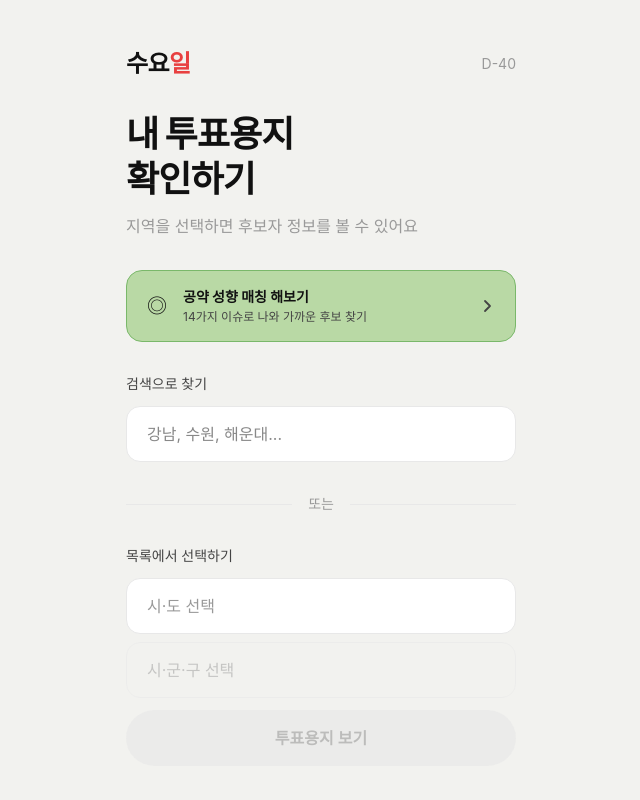
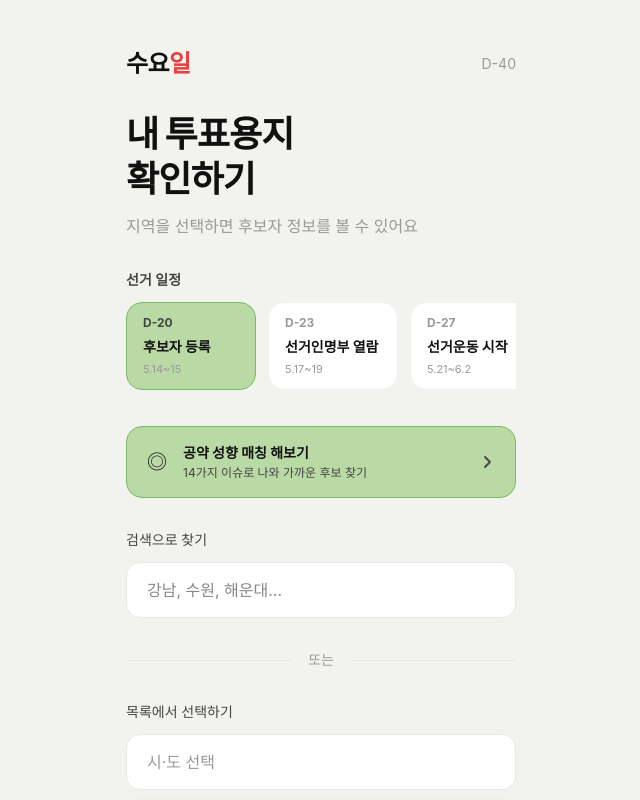
Before and after one commit to gandalee/suyo, a Next.js app: page / in a window 1280 px wide. Shown: the top 800 px of the page, without its empty margins (319-959 px from the left). Built offline with nearby package versions, Linux system fonts and the light colour scheme; a web font is replaced by a local one.

Commit message:
feat: add election timeline to main page
2026 지방선거 주요 일정 가로 스크롤 타임라인.
D-day 카운트, 다음 이벤트 하이라이트, 선거일 강조 표시.

Co-Authored-By: Claude Sonnet 4.6 <noreply@anthropic.com>

```diff
--- a/app/page.tsx
+++ b/app/page.tsx
@@ -8,6 +8,101 @@ import {
   SIGUNGU_BY_SIDO,
   type District,
 } from "@/src/data/districts";
+
+const MILESTONES = [
+  { date: "2026-05-14", label: "후보자 등록", sub: "5.14~15" },
+  { date: "2026-05-17", label: "선거인명부 열람", sub: "5.17~19" },
+  { date: "2026-05-21", label: "선거운동 시작", sub: "5.21~6.2" },
+  { date: "2026-05-29", label: "사전투표", sub: "5.29~30 · 오전6시~오후6시" },
+  { date: "2026-06-03", label: "선거일", sub: "오전6시~오후6시", highlight: true },
+];
+
+function ElectionTimeline() {
+  const today = new Date();
+  today.setHours(0, 0, 0, 0);
+
+  // 가장 가까운 다음 이벤트 인덱스
+  const nextIdx = MILESTONES.findIndex((m) => new Date(m.date) >= today);
+
+  return (
+    <div>
+      <p className="text-sm font-semibold mb-3" style={{ color: "var(--ink2)" }}>
+        선거 일정
+      </p>
+      <div
+        className="flex gap-3 overflow-x-auto pb-1"
+        style={{ scrollbarWidth: "none" }}
+      >
+        {MILESTONES.map((m, i) => {
+          const mDate = new Date(m.date);
+          mDate.setHours(0, 0, 0, 0);
+          const diffMs = mDate.getTime() - today.getTime();
+          const diffDays = Math.ceil(diffMs / 86400000);
+          const isPast = diffDays < 0;
+          const isNext = i === nextIdx;
+          const isHighlight = m.highlight;
+
+          return (
+            <div
+              key={m.date}
+              className="flex-shrink-0 flex flex-col gap-1.5 px-4 py-3 rounded-2xl"
+              style={{
+                minWidth: 130,
+                background: isHighlight && !isPast
+                  ? "var(--ink)"
+                  : isNext
+                  ? "var(--green)"
+                  : isPast
+                  ? "var(--line2)"
+                  : "var(--white)",
+                border: `1px solid ${isHighlight && !isPast ? "var(--ink)" : isNext ? "var(--green-dark)" : "var(--line)"}`,
+                opacity: isPast ? 0.5 : 1,
+              }}
+            >
+              {/* D-day 배지 */}
+              <span
+                className="text-xs font-bold"
+                style={{
+                  color: isHighlight && !isPast
+                    ? "rgba(255,255,255,0.7)"
+                    : isNext
+                    ? "var(--ink2)"
+                    : "var(--ink3)",
+                }}
+              >
+                {isPast ? "완료" : diffDays === 0 ? "오늘" : `D-${diffDays}`}
+              </span>
+
+              {/* 이벤트명 */}
+              <p
+                className="text-sm font-bold leading-snug"
+                style={{
+                  color: isHighlight && !isPast
+                    ? "var(--white)"
+                    : "var(--ink)",
+                }}
+              >
+                {m.label}
+              </p>
+
+              {/* 날짜 */}
+              <p
+                className="text-[11px] leading-snug"
+                style={{
+                  color: isHighlight && !isPast
+                    ? "rgba(255,255,255,0.6)"
+                    : "var(--ink3)",
+                }}
+              >
+                {m.sub}
+              </p>
+            </div>
+          );
+        })}
+      </div>
+    </div>
+  );
+}
 
 export default function Home() {
   const router = useRouter();
@@ -81,6 +176,9 @@ export default function Home() {
             지역을 선택하면 후보자 정보를 볼 수 있어요
           </p>
         </div>
+
+        {/* 선거 일정 타임라인 */}
+        <ElectionTimeline />
 
         {/* 공약 성향 매칭 배너 — 검색보다 위로 */}
         <button
```
